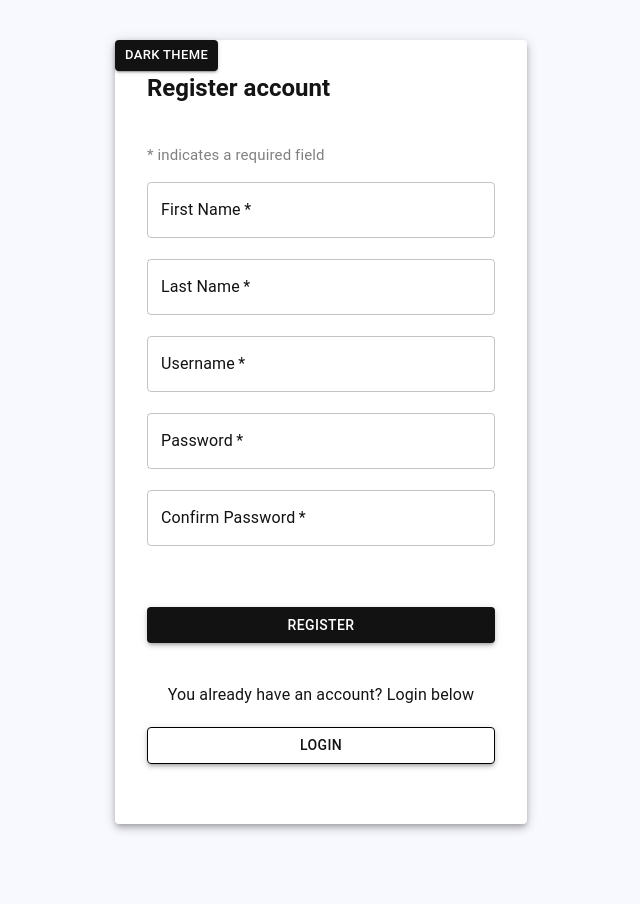
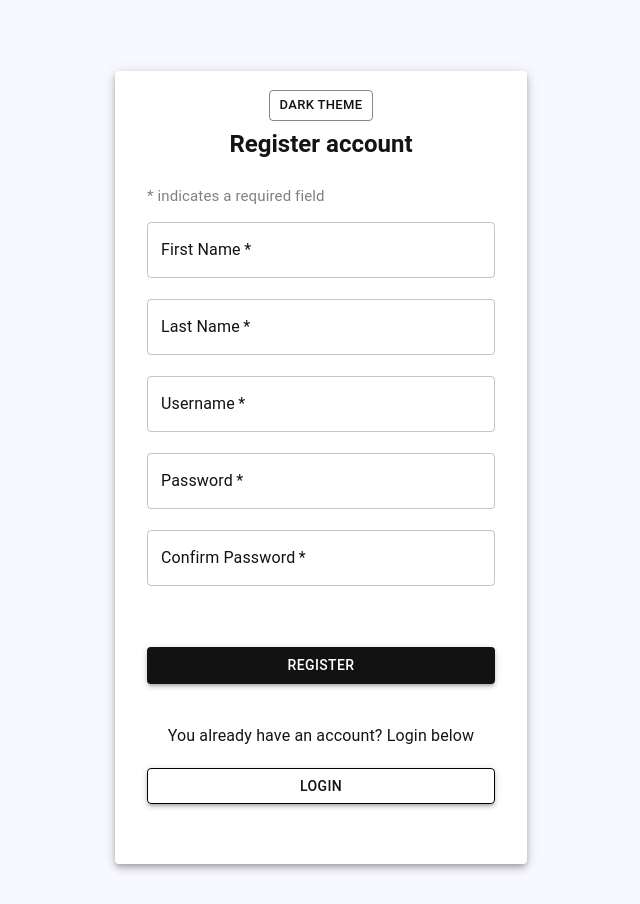
Before and after one commit to ardeleanmarcel/Manage-your-expenses, a React (Vite) app: page /register in a window 1280 px wide. Shown: the whole page, without its empty margins (319-959 px from the left). Before the commit the page ends 864 px from the top, so only its background shows below. Built offline with nearby package versions, Linux system fonts and the light colour scheme.

Commit message:
fix position for dark/light theme button

```diff
--- a/src/App.tsx
+++ b/src/App.tsx
@@ -107,14 +107,12 @@ export default function App() {
         />
         <Button
           size="small"
-          variant="contained"
+          variant="outlined"
           color="secondary"
           onClick={changeTheme}
           sx={{
-            display: 'flex',
-            position: 'absolute',
+            top: 50,
           }}
-          // endIcon
         >
           {mode === 'light' ? 'Dark Theme' : 'Light Theme'}
         </Button>
--- a/src/Pages/Home/Home.tsx
+++ b/src/Pages/Home/Home.tsx
@@ -25,7 +25,8 @@ const useStyles = makeStyles<Theme>((theme) => ({
   },
   title: {
     color: theme.palette.text.primary,
-    padding: '10px 0px 10px 0px',
+    marginTop: '30px !important',
+    //TODO -> remove '!important'
   },
   actionText: {
     display: 'flex',
@@ -111,6 +112,7 @@ function Home() {
             >
               Register
             </Button>
+            {/* TODO -> culoarea la register button pe dark theme */}
           </div>
         </form>
       </CardContent>
--- a/src/Pages/Register/Register.tsx
+++ b/src/Pages/Register/Register.tsx
@@ -58,7 +58,9 @@ export default function Register() {
           variant="h5"
           fontWeight="fontWeightBold"
           sx={{
-            marginBottom: '40px',
+            display: 'flex',
+            justifyContent: 'center',
+            margin: '25px 0px 25px 0px',
           }}
         >
           Register account
@@ -158,6 +160,7 @@ export default function Register() {
         >
           Login
         </Button>
+        {/* TODO -> culoarea la login button pe dark theme */}
       </CardContent>
     </Card>
   );
```
